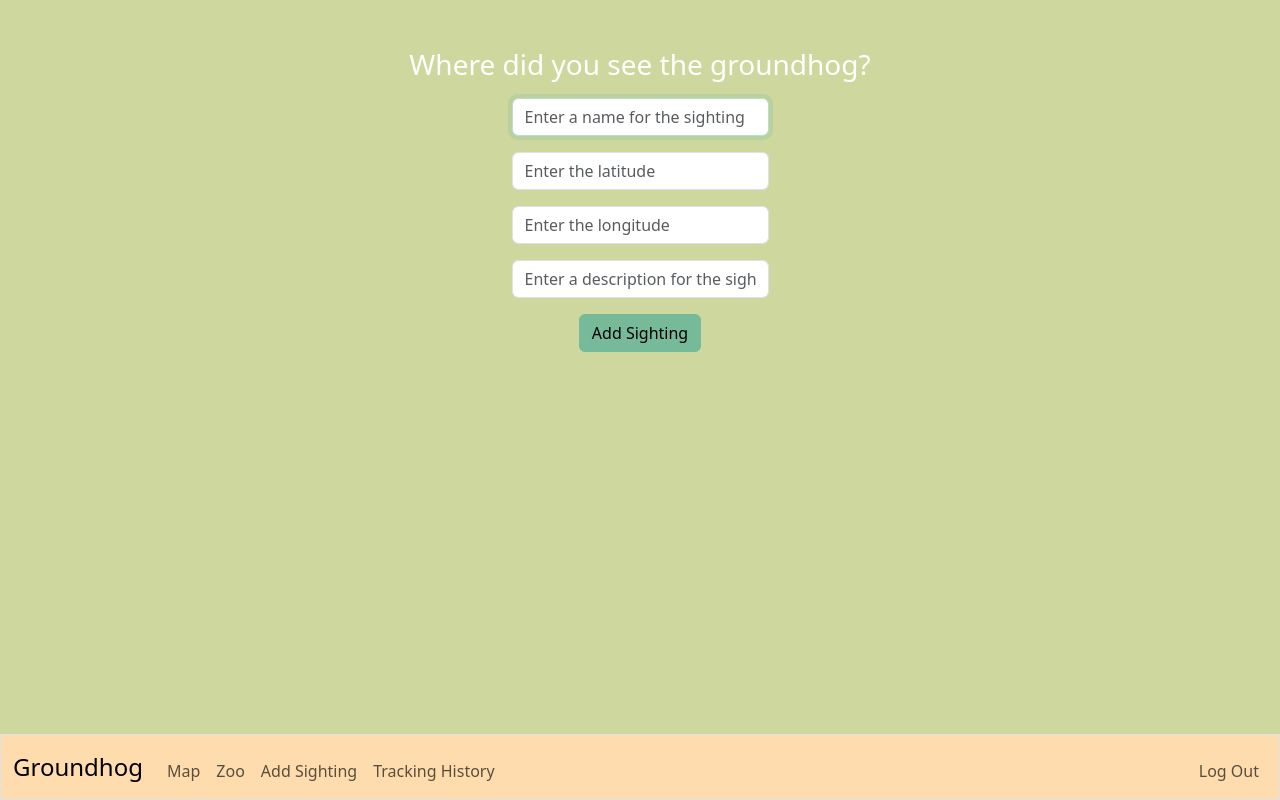
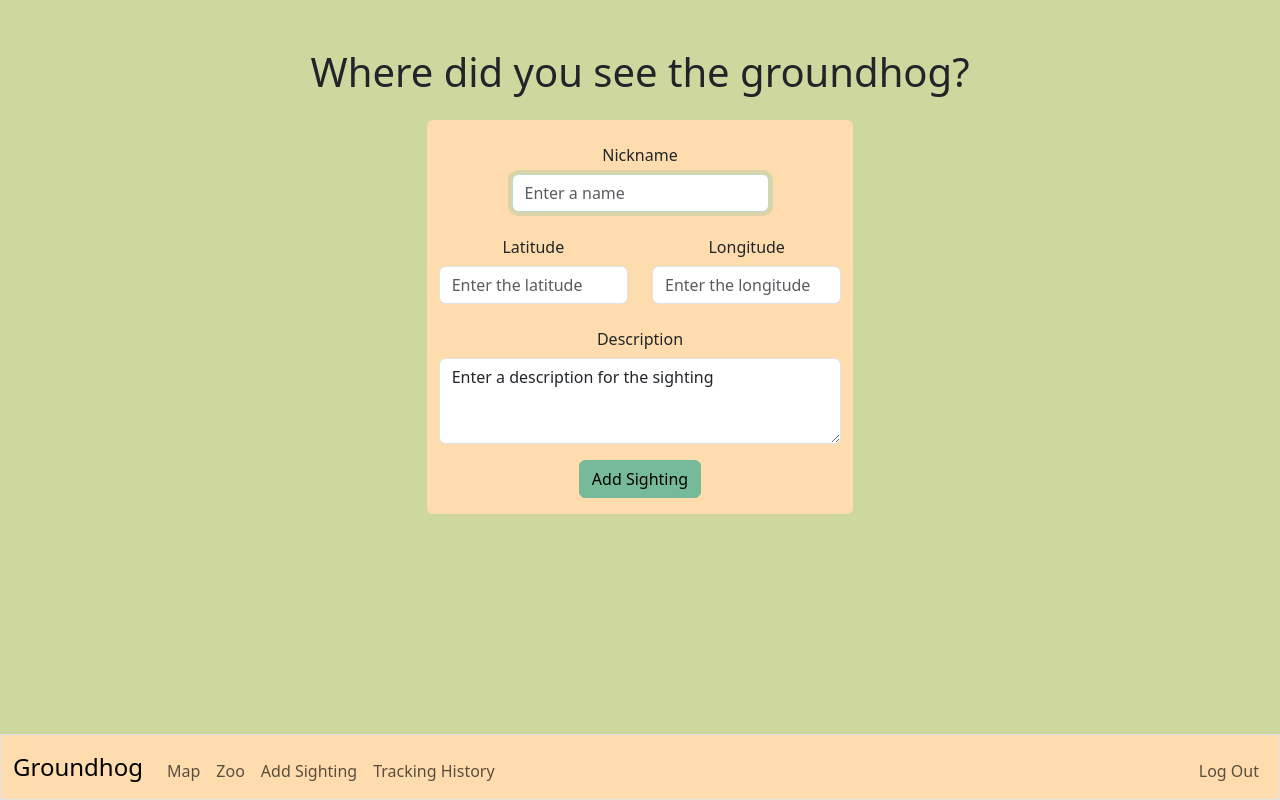
Before and after one commit to jbettenh/groundhog, a Flask app: page /sighting in a window 1280 px wide. Run offline with Flask 3, Linux system fonts and the light colour scheme; the visitor is signed in with stand-in values (Sample User, id 1); style sheets or scripts are compiled from the project's sources.

Commit message:
Update fonts and colors

```diff
--- a/groundhog/static/sass/main.scss
+++ b/groundhog/static/sass/main.scss
@@ -12,10 +12,6 @@ body {
     background-color: #CED89E;
 }
 
-h3 {
-    color: white;
-}
-
 /* Size for brand */
 nav .navbar-brand
 {
@@ -24,6 +20,11 @@ nav .navbar-brand
 
 .sub-box {
     width: 18rem;
+}
+
+#form-sighting {
+  background-color: $light;
+  border-radius: 0.375rem;
 }
 
 .box-shadow { box-shadow: 0 .25rem .75rem rgba(0, 0, 0, .05); }
--- a/groundhog/templates/auth/login.html
+++ b/groundhog/templates/auth/login.html
@@ -5,8 +5,9 @@ Login
 {% endblock %}
 
 {% block main %}
+<div class="col-md-6 p-lg-5 mx-auto my-3">
     <div class="mb-1">
-    <h3>Login</h3>
+        <h2 class="display-5">Login</h2>
     </div>
     <div class="card my-2 mx-auto w-30 sub-box">
         <div class="my-3">
@@ -27,4 +28,6 @@ Login
             </small>
         </div>
     </div>
+
+</div>
 {% endblock %}
--- a/groundhog/templates/auth/register.html
+++ b/groundhog/templates/auth/register.html
@@ -6,7 +6,7 @@ Register
 
 {% block main %}
 <div class="my-1">
-    <h3>Register</h3>
+    <h2 class="display-5">Register</h2>
 </div>
 <div class="card my-2 mx-auto w-30 sub-box">
     <div class="my-3">
--- a/groundhog/templates/index.html
+++ b/groundhog/templates/index.html
@@ -7,7 +7,7 @@ Home
 {% block main %}
 <div class="position-relative overflow-hidden p-3 p-md-3 m-md-3 text-center bg-light">
     <div class="col-md-6 p-lg-5 mx-auto my-3">
-        <h1 class="display-4 font-weight-normal">Groundhogs</h1>
+        <h1 class="display-4 font-weight-normal">Groundhog</h1>
         <p class="lead font-weight-normal">Thier official name is Marmota monax, but are also known as whistlepig, land
             beaver,
             and woodchuck.</p>
@@ -63,7 +63,7 @@ Home
                         <small>April - September</small>
                     </div>
                     <p class="mb-1">Eating and gaining weight</p>
-                    <small>Good chances as they are out forgaging</small>
+                    <small>Good chances as they are out foraging</small>
                 </ul>
             </div>
         </div>
--- a/groundhog/templates/sighting.html
+++ b/groundhog/templates/sighting.html
@@ -5,24 +5,39 @@ Sighting
 {% endblock %}
 
 {% block main %}
-<div class="mb-3">
-    <h3>Where did you see the groundhog?</h3>
+<div class="mb-3 text-center">
+    <h2 class="display-6">Where did you see the groundhog?</h2>
 </div>
+<div class="row my-4 justify-content-center">
+    <div class="col-md-4" id="form-sighting">
         <form action="/sighting" method="POST">
-    <div class="mb-3">
-        <input type="text" name="name" placeholder="Enter a name for the sighting" class="form-control mx-auto w-auto"
-            autofocus>
+            <div class="row my-3">
+                <label for="name" class="form-label col-form-label">Nickname</label>
+                <input type="text" name="name" placeholder="Enter a name" class="form-control mx-auto w-auto" autofocus>
             </div>
-    <div class="mb-3">
-        <input type="text" name="latitude" placeholder="Enter the latitude" class="form-control mx-auto w-auto">
+            <div class="row my-3">
+                <div class="col">
+                    <label for="latitude" class="form-label col-form-label">Latitude</label>
+                    <input type="text" name="latitude" placeholder="Enter the latitude" class="form-control">
                 </div>
-    <div class="mb-3">
-        <input type="text" name="longitude" placeholder="Enter the longitude" class="form-control mx-auto w-auto">
+                <div class="col">
+                    <label for="latitude" class="form-label col-form-label">Longitude</label>
+                    <input type="text" name="longitude" placeholder="Enter the longitude" class="form-control">
                 </div>
-    <div class="mb-3">
-        <input type="text" name="description" placeholder="Enter a description for the sighting"
-            class="form-control mx-auto w-auto">
             </div>
+            <div class="row my-3">
+                <div class="col">
+                    <label for="description" class="form-label col-form-label">Description</label>
+                    <textarea type="textarea" name="description" class="form-control"
+                        rows="3">Enter a description for the sighting</textarea>
+                </div>
+            </div>
+            <div class="row my-3">
+                <div class="col">
                     <button type="submit" class="btn btn-primary">Add Sighting</button>
+                </div>
+            </div>
         </form>
+    </div>
+</div>
 {% endblock %}
```
Lines whose indentation alone changed are shown as unchanged.
